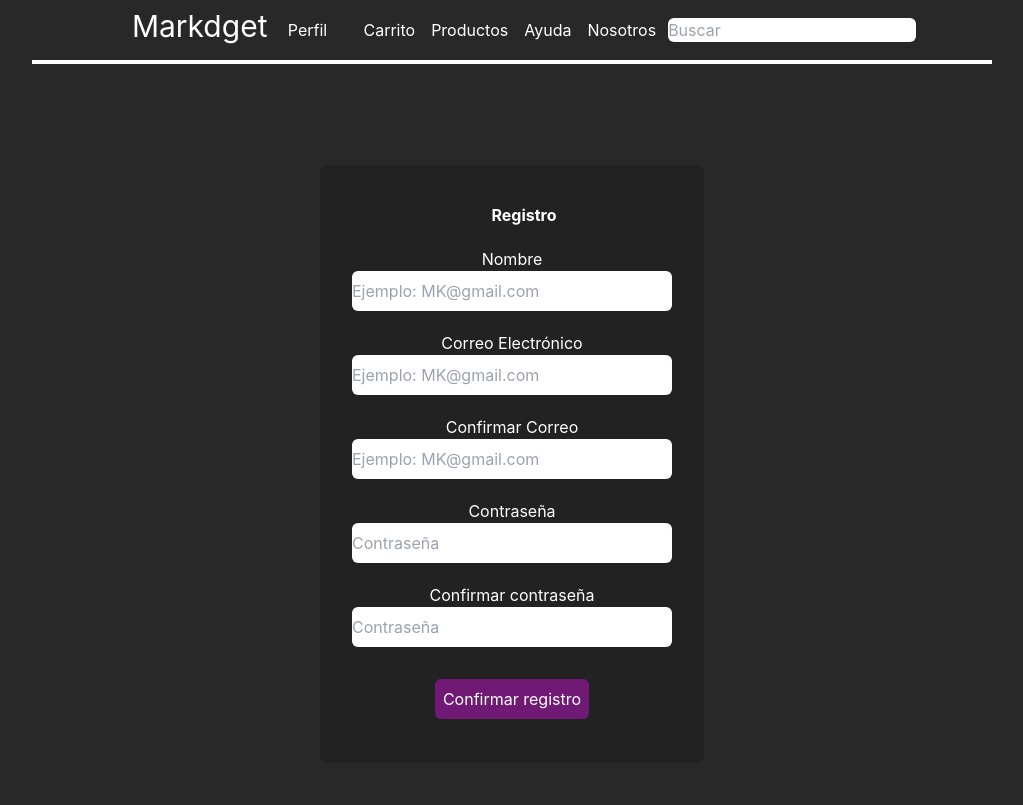
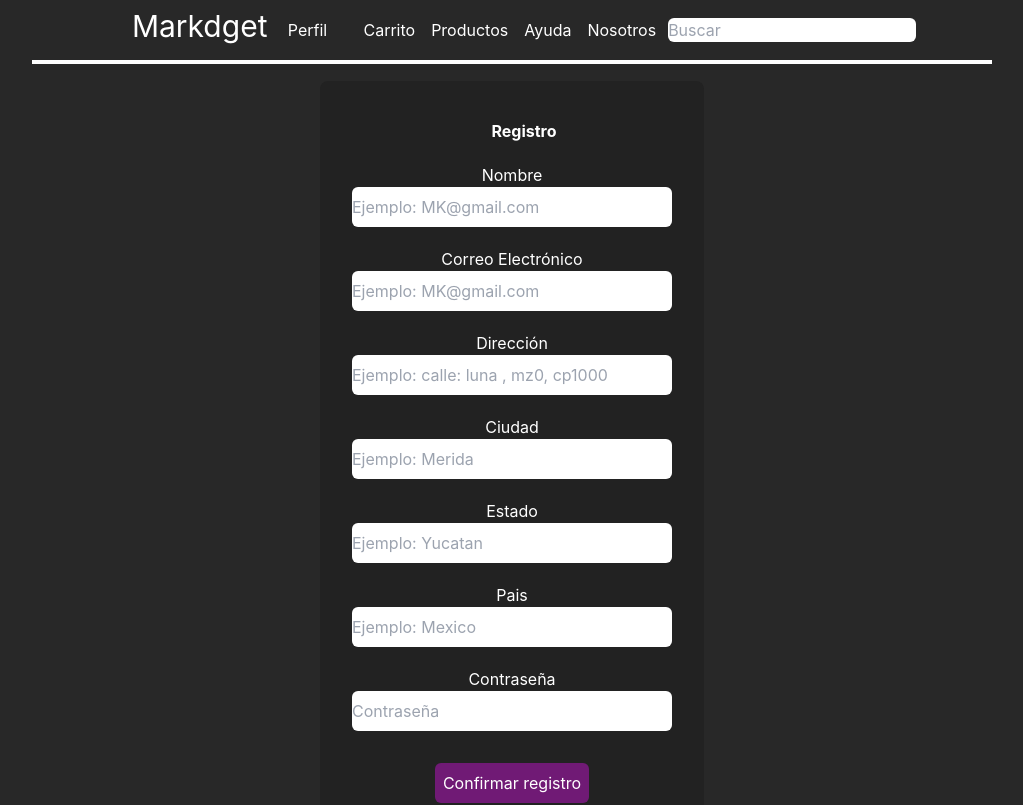
Before and after one commit to NeoNoir40/MarkdgetP2, a React (Create React App) app in the folder frontend/: page /Registro in a window 1280 px wide. Shown: the top 805 px of the page, without its empty margins (128-1151 px from the left). Built offline with nearby package versions, Linux system fonts and the light colour scheme; some icons are missing.

Commit message:
antony login

```diff
--- a/frontend/package.json
+++ b/frontend/package.json
@@ -6,6 +6,7 @@
     "@testing-library/jest-dom": "^5.16.5",
     "@testing-library/react": "^13.4.0",
     "@testing-library/user-event": "^13.5.0",
+    "axios": "^1.4.0",
     "boxicons": "^2.1.4",
     "react": "^18.2.0",
     "react-dom": "^18.2.0",
--- a/frontend/src/components/BontonGeneral.js
+++ b/frontend/src/components/BontonGeneral.js
@@ -1,11 +1,16 @@
 import React from "react";
 import { Link } from "react-router-dom";
 
-function BotonGeneral({texto,link,tipo}){
+function BotonGeneral({texto,link,tipo,funcion}){
+
+
+
     return(
 
+
+
         <div className="flex justify-center">
-        <Link className="" to={link}><button type={tipo} className="bg-fuchsia-900 rounded-md mt-4 text-white mb-3 py-2 px-2 hover:scale-105 transition-all hover:contrast-125 hover:shadow-2xl ">{texto}</button></Link>
+        <Link className="" to={link}><button type={tipo} onClick={funcion} className="bg-fuchsia-900 rounded-md mt-4 text-white mb-3 py-2 px-2 hover:scale-105 transition-all hover:contrast-125 hover:shadow-2xl ">{texto}</button></Link>
     </div>
 
     );
--- a/frontend/src/pages/Login.js
+++ b/frontend/src/pages/Login.js
@@ -1,10 +1,14 @@
 import React from "react";
+import { useState } from "react";
 import { Link } from "react-router-dom";
 import Encabezado from "../components/Encabezado";
 import Footer from "../components/Footer";
 import BotonGeneral from "../components/BontonGeneral";
 
 function Login() {
+
+
+
     return (
         <main>
             <Encabezado />
--- a/frontend/src/pages/Registro.js
+++ b/frontend/src/pages/Registro.js
@@ -3,8 +3,50 @@ import { Link } from "react-router-dom";
 import Encabezado from "../components/Encabezado";
 import Footer from "../components/Footer";
 import BotonGeneral from "../components/BontonGeneral";
+import { useState } from "react";
+import axios from "axios";
 
 function Registro() {
+
+    const [nombre, setNombre] = useState("");
+    const [email, setEmail] = useState("");
+    const [direccion, setDireccion] = useState("");
+    const [ciudad, setCiudad] = useState("");
+    const [estado, setEstado] = useState("");
+    const [pais , setPais] = useState("");
+    const [contraseña, setContrasena] = useState("");
+
+    const crearUser = () => {
+
+        axios.get(`http://localhost:3001/api/clientes?email=${email}`)
+            .then(response => {
+                if (response.data.length > 0) {
+                    alert("El correo electrónico ya está registrado");
+                } else {
+                    axios.post("http://localhost:3001/api/clientes", {
+                        nombre: nombre,
+                        email: email,
+                        direccion: direccion,
+                        ciudad: ciudad,
+                        estado: estado,
+                        contrasena: contraseña,
+                        pais: pais
+                    })
+                    .then(() => {
+                        alert("Se registró correctamente");
+                    })
+                    .catch(() => {
+                        alert("Hubo un error durante el registro");
+                    });
+                }
+            })
+            .catch(error => {
+                console.error("Error al verificar el correo electrónico:", error);
+                alert("Hubo un error al verificar el correo electrónico");
+            });
+    }
+
+
     return (
         <main>
             <Encabezado />
@@ -17,25 +59,78 @@ function Registro() {
                         <div className="text-white flex flex-col ">
 
                             <label for="nombre" className="mt-5">Nombre</label>
-                            <input className="w-80 h-10 rounded-md text-black" type="email" name="nombre" id="nombre" required placeholder="Ejemplo: MK@gmail.com" />
+                            <input className="w-80 h-10 rounded-md text-black" type="email" name="nombre" id="nombre" required placeholder="Ejemplo: MK@gmail.com"
+
+                                onChange={(event) => {
+
+                                    setNombre(event.target.value);
+                                }}
+
+                            />
+
+                            <label for="email" className="mt-5 ">Correo Electrónico</label>
+                            <input className="w-80 h-10 rounded-md text-black" type="email" name="email" id="nombre" required placeholder="Ejemplo: MK@gmail.com"
+
+                                onChange={(event) => {
+
+                                    setEmail(event.target.value);
+                                }}
+
+                            />
+
+                            <label for="direccion" className="mt-5 ">Dirección</label>
+                            <input className="w-80 h-10 rounded-md text-black" type="text" name="direccion" id="nombre" required placeholder="Ejemplo: calle: luna , mz0, cp1000"
+
+                                onChange={(event) => {
+
+                                    setDireccion(event.target.value);
+                                }}
+
+                            />
+
+                            <label for="ciudad" className="mt-5 ">Ciudad</label>
+                            <input className="w-80 h-10 rounded-md text-black" type="text" name="ciudad" id="nombre" required placeholder="Ejemplo: Merida"
+                                onChange={(event) => {
+
+                                    setCiudad(event.target.value);
+                                }}
+
+                            />
+
+                            <label for="estado" className="mt-5 ">Estado</label>
+                            <input className="w-80 h-10 rounded-md text-black" type="text" name="estado" id="nombre" required placeholder="Ejemplo: Yucatan"
+                                onChange={(event) => {
+
+                                    setEstado(event.target.value);
+                                }}
+
+                            />
 
 
-                            <label for="correo" className="mt-5 ">Correo Electrónico</label>
-                            <input className="w-80 h-10 rounded-md text-black" type="email" name="nombre" id="nombre" required placeholder="Ejemplo: MK@gmail.com" />
+                            <label for="pais" className="mt-5 ">Pais</label>
+                            <input className="w-80 h-10 rounded-md text-black" type="text" name="pais" id="nombre" required placeholder="Ejemplo: Mexico"
+                                onChange={(event) => {
 
-                            <label for="confirmar correo " className="mt-5 " >Confirmar Correo</label>
-                            <input className="w-80 h-10 rounded-md text-black " type="email" name="nombre" id="nombre" required placeholder="Ejemplo: MK@gmail.com" />
+                                    setPais(event.target.value);
+                                }}
 
-                            <label for="confirmar contraseña" className="mt-5 ">Contraseña</label>
-                            <input className="w-80 h-10 rounded-md text-black" type="password" name="password" id="passwrd" required placeholder="Contraseña" />
+                            />
 
-                            <label for="confirmar contraseña" className="mt-5 ">Confirmar contraseña</label>
-                            <input className="w-80 h-10 rounded-md text-black" type="password" name="password" id="passwrd" required placeholder="Contraseña" />
+                            <label for="contraseña" className="mt-5 ">Contraseña</label>
+                            <input className="w-80 h-10 rounded-md text-black" type="password" name="contrasena" id="passwrd" required placeholder="Contraseña"
+                                onChange={(event) => {
 
+                                    setContrasena(event.target.value);
+                                }}
+
+                            />
                         </div>
                         <div className="text-[#9B03A8] mt-4">
                         </div>
-                        <BotonGeneral texto={"Confirmar registro"} />
+
+
+
+                        <BotonGeneral texto={"Confirmar registro"} funcion={crearUser} link={''}/>
                     </form>
                 </div>
             </div>
```
Also changed, not shown: 1 other file (tests, documents, lock files or other folders).
